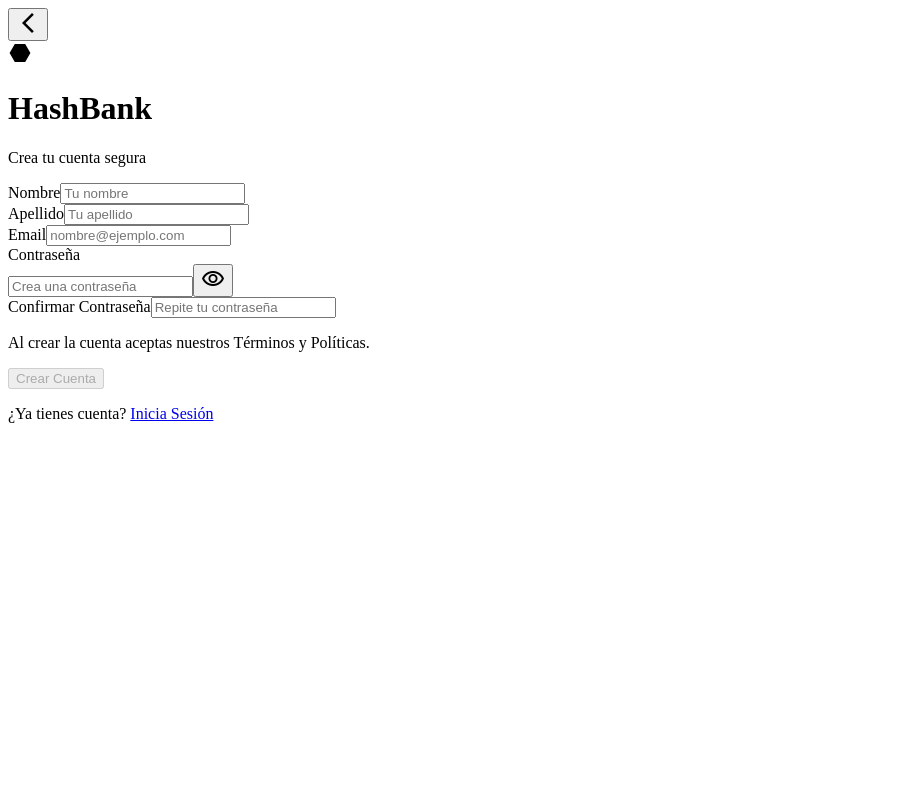
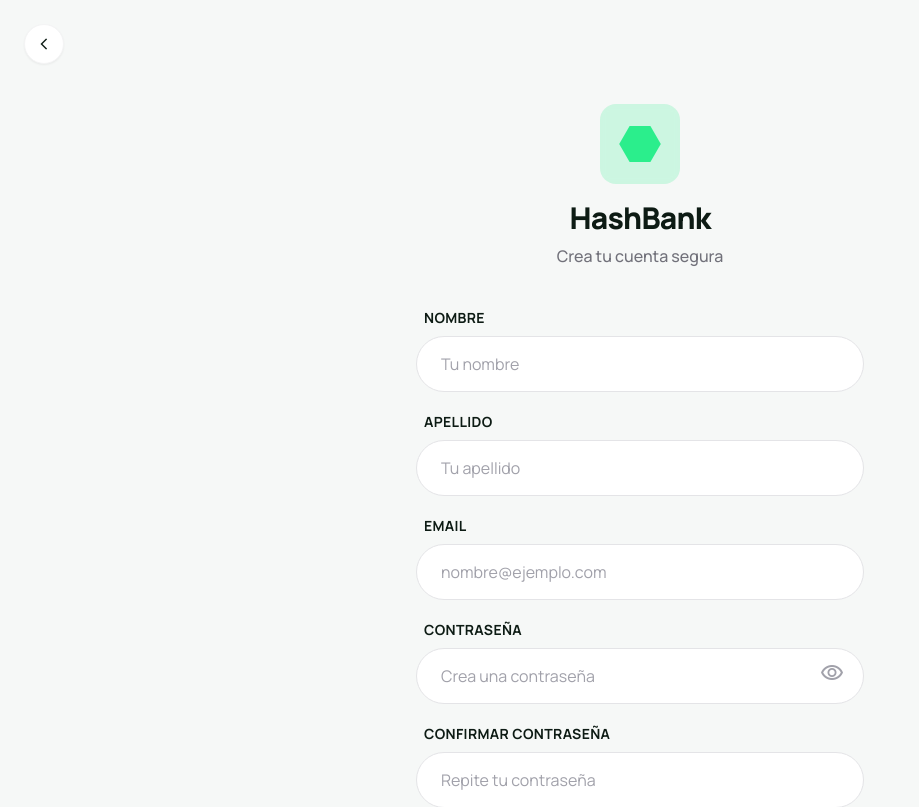
Before and after one commit to diegoMolv3r/Hash-Bank, an Angular app in the folder frontend/: page / in a window 1280 px wide. Shown: the top 807 px of the page, without its empty margins (0-919 px from the left). Built offline with nearby package versions, Linux system fonts and the light colour scheme.

Commit message:
Instalacion de Tailwind

```diff
--- a/frontend/src/styles.css
+++ b/frontend/src/styles.css
@@ -1 +1,6 @@
+@tailwind base;
+
+@tailwind components;
+
+@tailwind utilities;
 /* You can add global styles to this file, and also import other style files */
--- /dev/null
+++ b/frontend/tailwind.config.js
@@ -0,0 +1,21 @@
+/** @type {import('tailwindcss').Config} */
+module.exports = {
+  content: [
+    "./src/**/*.{html,ts}",
+  ],
+  darkMode: 'class',
+  theme: {
+    extend: {
+      colors: {
+        "primary": "#2bee8c",
+        "background-light": "#f6f8f7",
+        "background-dark": "#102219",
+        "hash-blue": "#0d1b14",
+      },
+      fontFamily: {
+        "display": ["Manrope", "sans-serif"]
+      }
+    },
+  },
+  plugins: [],
+}
```
Also changed, not shown: frontend/package.json (+8 -0 lines), 1 other file (tests, documents, lock files or other folders).
